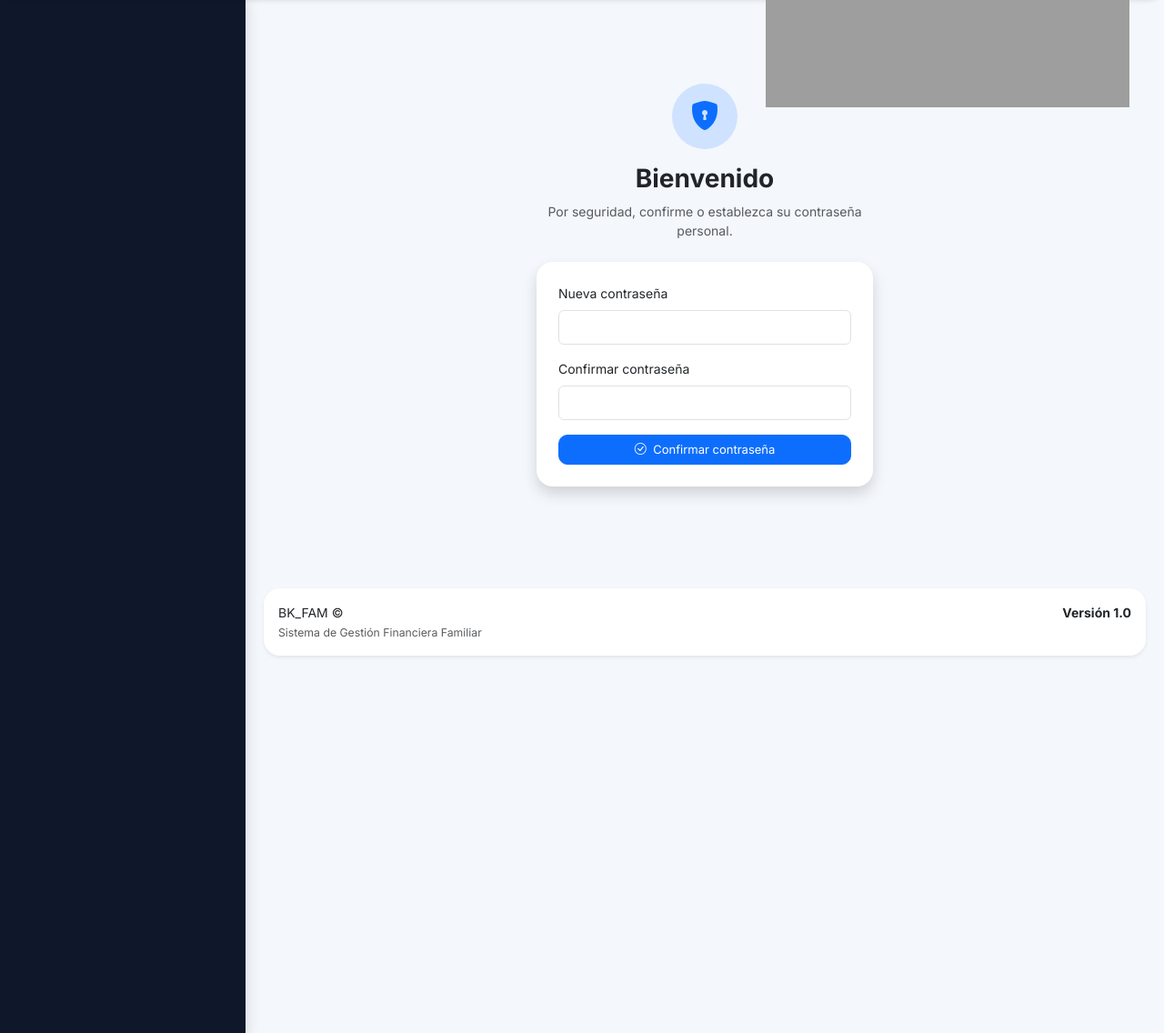
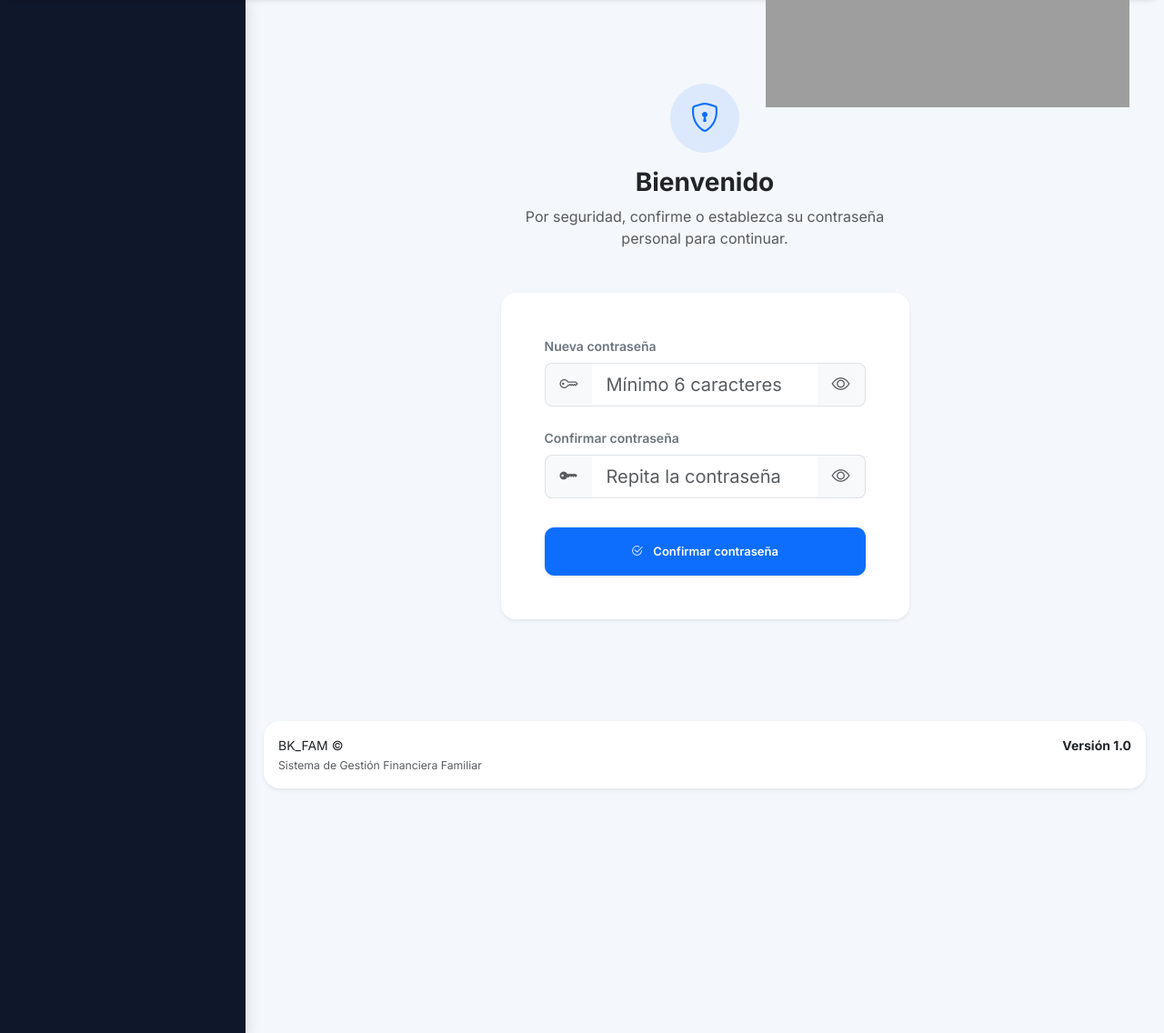
Before and after one commit to rcardenasch/AppBK, a Flask app: page /usuarios/cambiar-password in a window 1280 px wide. Shown: the part 64-1200 px from the top of the page at 91% size. Run offline with Flask 3, Linux system fonts and the light colour scheme; a user stored in the database is signed in; tables that the repository leaves empty hold one stand-in row (values such as "Sample post"); parts of the project's set-up code (start-up, migrations or seed data) failed here and were passed over; some libraries are stand-ins or nearby versions; grey boxes are pictures that could not be loaded.

Commit message:
Trabajo Commit - Ap BK_Login_actualizacion_contraseña

```diff
--- a/routes/usuarios_routes.py
+++ b/routes/usuarios_routes.py
@@ -24,6 +24,7 @@ from sqlalchemy.exc import IntegrityError
 
 from database.connection import SessionLocal
 
+from models.periodo import Periodo
 from models.usuario import Usuario
 from models.socio import Socio
 from models.rol import Rol
@@ -758,6 +759,7 @@ def cambiar_password():
 
             usuario.debe_cambiar_password = False
 
+
             db.commit()
 
             flash(
@@ -765,9 +767,41 @@ def cambiar_password():
                 "success"
             )
 
+            # Redireccionar según el rol
+            if usuario.rol.nombre in ["Administrador", "Tesorero"]:
+
+                return redirect(
+                    url_for("dashboard.index")
+                )
+
+            elif usuario.rol.nombre == "Socio":
+
+                periodo = (
+                    db.query(Periodo)
+                    .order_by(
+                        Periodo.anio.desc(),
+                        Periodo.mes.desc()
+                    )
+                    .first()
+                )
+
+                if periodo:
+
+                    return redirect(
+                        url_for(
+                            "socio_portal.mi_estado_cuenta",
+                            periodo_Id=periodo.id
+                        )
+                    )
+
+                return redirect(
+                    url_for("auth.logout")
+                )
+
             return redirect(
-                url_for("usuarios.index")
+                url_for("auth.logout")
             )
+
 
         return render_template(
             "usuarios/cambiar_password.html"
--- a/services/adquisicion_accion_service.py
+++ b/services/adquisicion_accion_service.py
@@ -66,11 +66,8 @@ class AdquisicionAccionService:
         db,
         saldo
     ):
-
-        db = SessionLocal()
         saldo = (
-            AdquisicionAccionService
-            .D(saldo)
+            AdquisicionAccionService.D(saldo)
         )
 
         if saldo <= Decimal("0.00"):
--- a/templates/usuarios/cambiar_password.html
+++ b/templates/usuarios/cambiar_password.html
@@ -4,217 +4,176 @@
 Cambiar contraseña
 {% endblock %}
 
+{% block content %}
+<div class="container py-5">
+    <div class="row justify-content-center">
+        <!-- Columna expandida para evitar que el formulario se vea pequeño o apretado -->
+        <div class="col-md-8 col-lg-6">
 
-{% block content %}
-
-<div class="container py-5">
-
-    <div class="row justify-content-center">
-
-        <div class="col-md-6 col-lg-5">
-
-            <div class="text-center mb-4">
-
-                <div class="rounded-circle bg-primary-subtle
-                            text-primary mx-auto mb-3
-                            d-flex align-items-center justify-content-center"
-                     style="width:72px;height:72px;">
-
-                    <i class="bi bi-shield-lock-fill fs-2"></i>
-
+            <!-- Encabezado con más presencia visual -->
+            <div class="text-center mb-5">
+                <div class="rounded-circle bg-primary bg-opacity-10 text-primary mx-auto mb-3 d-flex align-items-center justify-content-center"
+                     style="width: 76px; height: 76px;">
+                    <i class="bi bi-shield-lock fs-2"></i>
                 </div>
-
-                <h3 class="fw-bold">
-
+                <h3 class="fw-bold text-dark mb-2">
                     {% if current_user.debe_cambiar_password %}
                         Bienvenido
                     {% else %}
                         Cambiar contraseña
                     {% endif %}
+                </h3>
+                <p class="text-muted fs-6 px-4">
+                    {% if current_user.debe_cambiar_password %}
+                        Por seguridad, confirme o establezca su contraseña personal para continuar.
+                    {% else %}
+                        Actualice los datos de acceso para proteger su cuenta.
+                    {% endif %}
+                </p>
+            </div>
 
-                </h3>
+            <!-- Tarjeta con márgenes internos amplios (p-5) -->
+            <div class="card border-0 shadow-sm rounded-4">
+                <div class="card-body p-5">
+                    <form method="POST" id="formPassword" class="needs-validation" novalidate>
 
-                <p class="text-muted">
-
-                    {% if current_user.debe_cambiar_password %}
-
-                        Por seguridad, confirme o establezca
-                        su contraseña personal.
-
-                    {% else %}
-
-                        Actualice la contraseña de su cuenta.
-
+                        {% if not current_user.debe_cambiar_password %}
+                        <!-- Contraseña Actual (Gran Formato) -->
+                        <div class="mb-4">
+                            <label class="form-label fw-semibold text-secondary mb-2">
+                                Contraseña actual
+                            </label>
+                            <div class="input-group input-group-lg">
+                                <span class="input-group-text bg-light border-end-0 text-muted px-3">
+                                    <i class="bi bi-lock"></i>
+                                </span>
+                                <input type="password"
+                                       name="password_actual"
+                                       class="form-control border-start-0 bg-light-focus"
+                                       placeholder="••••••••"
+                                       required>
+                                <button class="btn btn-outline-light border border-start-0 text-muted bg-light toggle-password px-3" type="button">
+                                    <i class="bi bi-eye"></i>
+                                </button>
+                            </div>
+                        </div>
                         {% endif %}
 
-                </p>
-
-            </div>
-
-
-            <div class="card border-0 shadow">
-
-                <div class="card-body p-4">
-
-                    <form method="POST">
-
-                        {% if not current_user.debe_cambiar_password %}
-
-                        <div class="mb-3">
-
-                            <label class="form-label">
-                                Contraseña actual
-                            </label>
-
-                            <input type="password"
-                                   name="password_actual"
-                                   class="form-control"
-                                   required>
-
-                        </div>
-
-                        {% endif %}
-
-
-                        <div class="mb-3">
-
-                            <label class="form-label">
+                        <!-- Nueva Contraseña (Gran Formato) -->
+                        <div class="mb-4">
+                            <label class="form-label fw-semibold text-secondary mb-2">
                                 Nueva contraseña
                             </label>
-
+                            <div class="input-group input-group-lg">
+                                <span class="input-group-text bg-light border-end-0 text-muted px-3">
+                                    <i class="bi bi-key"></i>
+                                </span>
                                 <input type="password"
                                        name="password_nueva"
                                        id="passwordNueva"
-                                   class="form-control"
+                                       class="form-control border-start-0 border-end-0 bg-light-focus"
                                        minlength="6"
+                                       placeholder="Mínimo 6 caracteres"
                                        required>
-
+                                <button class="btn btn-outline-light border border-start-0 text-muted bg-light toggle-password px-3" type="button">
+                                    <i class="bi bi-eye"></i>
+                                </button>
+                            </div>
                         </div>
 
-
-                        <div class="mb-3">
-
-                            <label class="form-label">
+                        <!-- Confirmar Contraseña (Gran Formato) -->
+                        <div class="mb-4">
+                            <label class="form-label fw-semibold text-secondary mb-2">
                                 Confirmar contraseña
                             </label>
-
+                            <div class="input-group input-group-lg">
+                                <span class="input-group-text bg-light border-end-0 text-muted px-3">
+                                    <i class="bi bi-key-fill"></i>
+                                </span>
                                 <input type="password"
                                        name="confirmar"
                                        id="passwordConfirmar"
-                                   class="form-control"
+                                       class="form-control border-start-0 border-end-0 bg-light-focus"
                                        minlength="6"
+                                       placeholder="Repita la contraseña"
                                        required>
+                                <button class="btn btn-outline-light border border-start-0 text-muted bg-light toggle-password px-3" type="button">
+                                    <i class="bi bi-eye"></i>
+                                </button>
+                            </div>
+                            <div id="mensajePassword" class="form-text fs-6 mt-2 fw-medium"></div>
+                        </div>
 
-                            <div id="mensajePassword"
-                                 class="small mt-2">
+                        <!-- Botón de Envío Destacado -->
+                        <div class="pt-2">
+                            <button type="submit"
+                                    id="btnGuardar"
+                                    class="btn btn-primary btn-lg w-100 py-3 fw-semibold shadow-sm">
+                                <i class="bi bi-check2-circle me-2"></i> Confirmar contraseña
+                            </button>
+                        </div>
+                    </form>
+                </div>
             </div>
 
         </div>
-
-
-                        <button type="submit"
-                                id="btnGuardar"
-                                class="btn btn-primary w-100">
-
-                            <i class="bi bi-check-circle me-1"></i>
-
-                            Confirmar contraseña
-
-                        </button>
-
-                    </form>
-
+    </div>
 </div>
 
-            </div>
-
-        </div>
-
-    </div>
-
-</div>
-
+<!-- Estilos CSS integrados para pulir los focos del grupo de inputs -->
+<style>
+    .bg-light-focus:focus {
+        background-color: #fff !important;
+    }
+    .input-group:focus-within .input-group-text,
+    .input-group:focus-within .toggle-password {
+        border-color: #86b7fe !important;
+        background-color: #fff !important;
+    }
+</style>
 
 <script>
+document.addEventListener("DOMContentLoaded", function () {
+    const nueva = document.getElementById("passwordNueva");
+    const confirmar = document.getElementById("passwordConfirmar");
+    const mensaje = document.getElementById("mensajePassword");
+    const btn = document.getElementById("btnGuardar");
 
-document.addEventListener(
-    "DOMContentLoaded",
-    function () {
+    // 1. Mostrar/Ocultar contraseña dinámicamente con los ojos de Bootstrap Icons
+    document.querySelectorAll(".toggle-password").forEach(button => {
+        button.addEventListener("click", function() {
+            const input = this.closest(".input-group").querySelector("input");
+            const icon = this.querySelector("i");
+            if (input.type === "password") {
+                input.type = "text";
+                icon.classList.replace("bi-eye", "bi-eye-slash");
+            } else {
+                input.type = "password";
+                icon.classList.replace("bi-eye-slash", "bi-eye");
+            }
+        });
+    });
 
-        const nueva =
-            document.getElementById(
-                "passwordNueva"
-            );
-
-        const confirmar =
-            document.getElementById(
-                "passwordConfirmar"
-            );
-
-        const mensaje =
-            document.getElementById(
-                "mensajePassword"
-            );
-
-        const btn =
-            document.getElementById(
-                "btnGuardar"
-            );
-
-
+    // 2. Tu función de validación nativa adaptada con iconos visuales de éxito/error
     function validar() {
-
         if (!confirmar.value) {
-
             mensaje.textContent = "";
-
             return;
-
         }
 
-
-            if (
-                nueva.value ===
-                confirmar.value
-            ) {
-
-                mensaje.textContent =
-                    "Las contraseñas coinciden.";
-
-                mensaje.className =
-                    "small mt-2 text-success";
-
+        if (nueva.value === confirmar.value) {
+            mensaje.innerHTML = '<i class="bi bi-check-circle-fill me-1"></i> Las contraseñas coinciden.';
+            mensaje.className = "form-text fs-6 mt-2 fw-medium text-success";
             btn.disabled = false;
-
+        } else {
+            mensaje.innerHTML = '<i class="bi bi-exclamation-circle-fill me-1"></i> Las contraseñas no coinciden.';
+            mensaje.className = "form-text fs-6 mt-2 fw-medium text-danger";
+            btn.disabled = true;
         }
-            else {
-
-                mensaje.textContent =
-                    "Las contraseñas no coinciden.";
-
-                mensaje.className =
-                    "small mt-2 text-danger";
-
-                btn.disabled = true;
-
     }
 
-        }
-
-
-        nueva.addEventListener(
-            "input",
-            validar
-        );
-
-        confirmar.addEventListener(
-            "input",
-            validar
-        );
-
-    }
-);
-
+    nueva.addEventListener("input", validar);
+    confirmar.addEventListener("input", validar);
+});
 </script>
-
 {% endblock %}
```
Also changed, not shown: routes/auth_routes.py (+87 -47 lines), static/js/asistencia_reunion.js (+43 -1 lines). Lines whose indentation alone changed are shown as unchanged.
